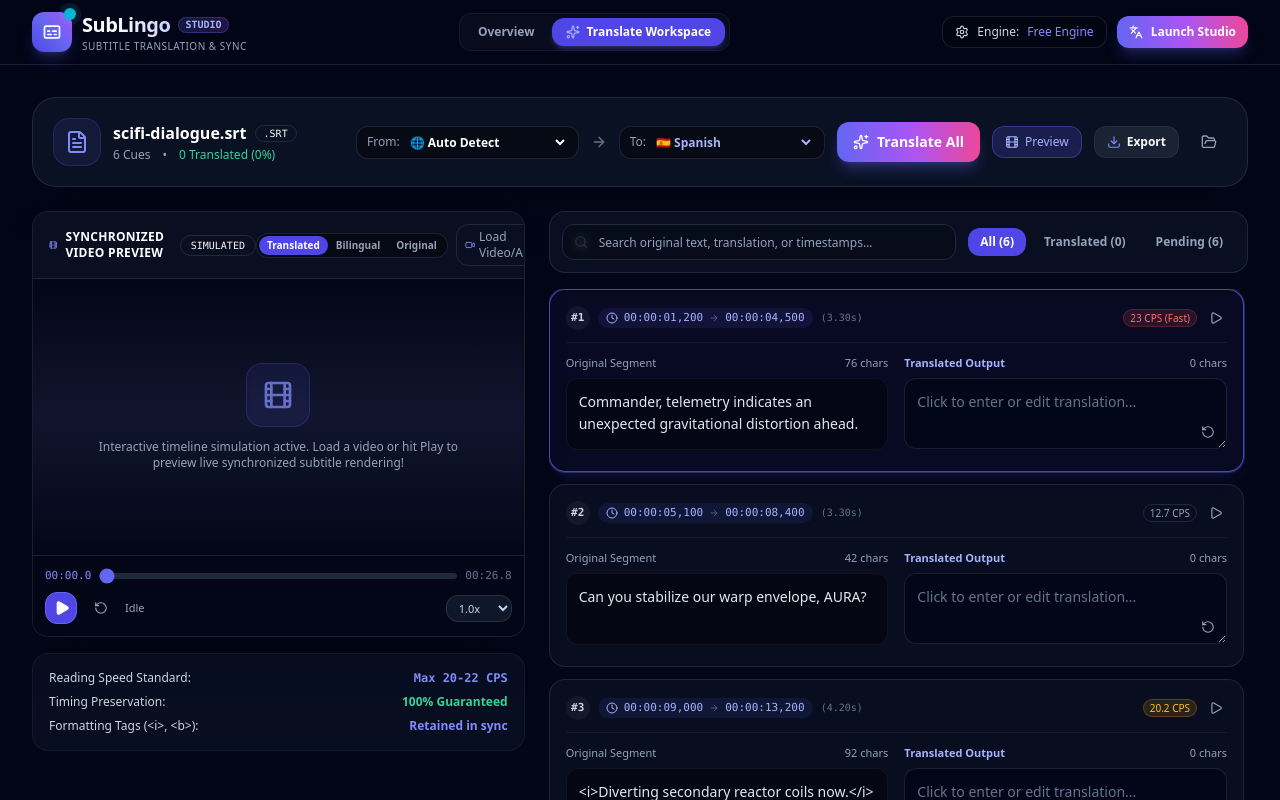
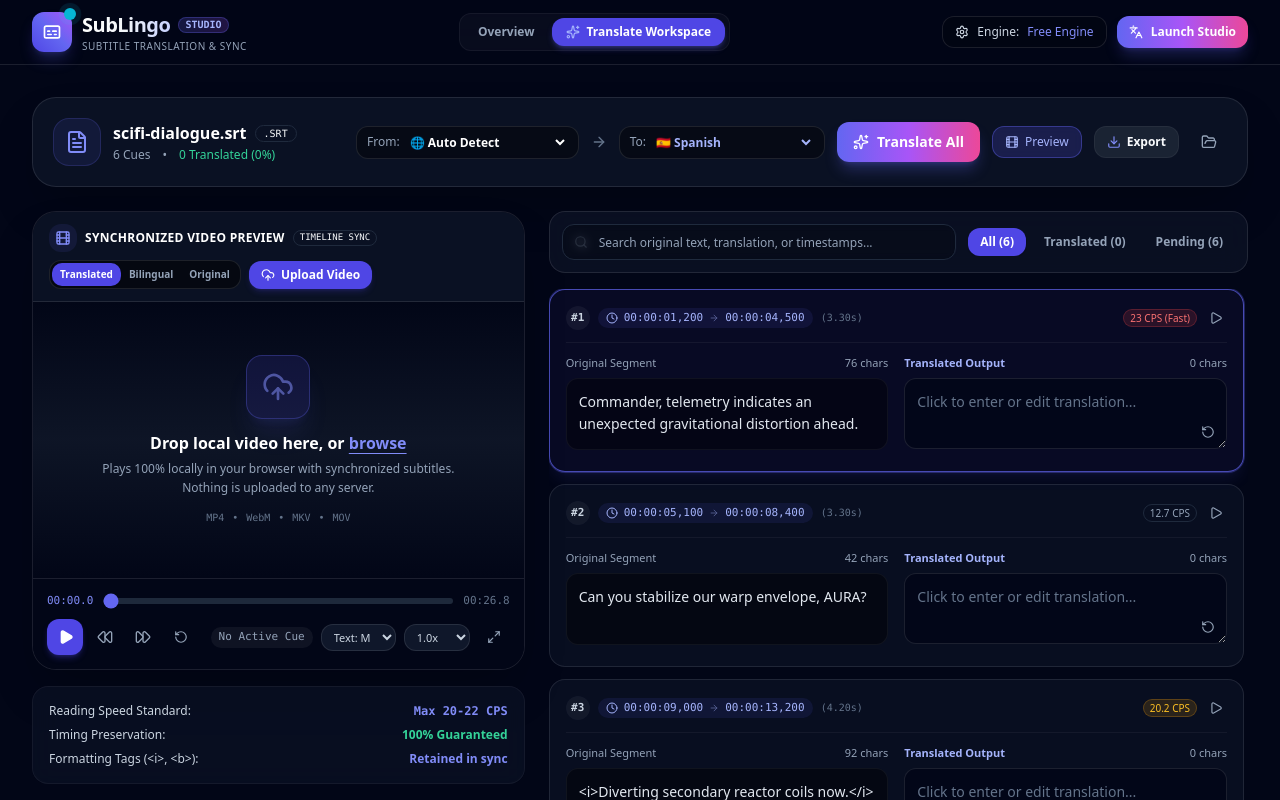
Before and after one commit to Rahul0070050/SubLingo, a Next.js app: page /translate in a window 1280 px wide. Both pictures are taken after a click on the button 337 px from the left and 723 px from the top of the page. Shown: the top 800 px of the page. Built offline with nearby package versions, Linux system fonts and the light colour scheme.

Commit message:
add video preview

```diff
--- a/src/components/studio/SynchronizedPreview.tsx
+++ b/src/components/studio/SynchronizedPreview.tsx
@@ -2,7 +2,23 @@
 
 import * as React from "react";
 import { SubtitleCue } from "@/lib/subtitles/types";
-import { Play, Pause, RotateCcw, Volume2, VolumeX, Maximize2, Video, Film, Eye } from "lucide-react";
+import {
+  Play,
+  Pause,
+  RotateCcw,
+  Volume2,
+  VolumeX,
+  Maximize2,
+  UploadCloud,
+  Film,
+  Video,
+  X,
+  FastForward,
+  Rewind,
+  Type,
+  Sliders,
+  Check,
+} from "lucide-react";
 import { Button } from "@/components/ui/Button";
 import { Badge } from "@/components/ui/Badge";
 
@@ -23,15 +39,23 @@ export function SynchronizedPreview({
   const [currentTime, setCurrentTime] = React.useState(0);
   const [duration, setDuration] = React.useState(0);
   const [mediaSrc, setMediaSrc] = React.useState<string | null>(null);
+  const [videoFileName, setVideoFileName] = React.useState<string | null>(null);
+  const [videoFileSize, setVideoFileSize] = React.useState<string | null>(null);
   const [mediaType, setMediaType] = React.useState<"video" | "audio" | "simulated">("simulated");
   const [previewMode, setPreviewMode] = React.useState<"translated" | "original" | "bilingual">("translated");
   const [playbackRate, setPlaybackRate] = React.useState(1);
+  const [volume, setVolume] = React.useState(1);
+  const [isMuted, setIsMuted] = React.useState(false);
+  const [isDraggingVideo, setIsDraggingVideo] = React.useState(false);
+  const [subtitleSize, setSubtitleSize] = React.useState<"sm" | "md" | "lg">("md");
+  const [subtitlePosition, setSubtitlePosition] = React.useState<"bottom" | "top">("bottom");
 
   const videoRef = React.useRef<HTMLVideoElement | null>(null);
-  const audioRef = React.useRef<HTMLAudioElement | null>(null);
+  const containerRef = React.useRef<HTMLDivElement | null>(null);
+  const fileInputRef = React.useRef<HTMLInputElement | null>(null);
   const animationFrameRef = React.useRef<number | null>(null);
 
-  // Maximum duration from subtitle cues
+  // Maximum duration from subtitle cues for simulated timeline
   const maxCueDuration = React.useMemo(() => {
     if (!cues.length) return 30;
     return Math.max(...cues.map((c) => c.endSeconds), 10);
@@ -43,16 +67,17 @@ export function SynchronizedPreview({
     }
   }, [maxCueDuration, mediaType]);
 
-  // Handle external seek requests
+  // Handle external seek requests from editor clicks
   React.useEffect(() => {
     if (seekTimeSeconds !== undefined && seekTimeSeconds !== null) {
       setCurrentTime(seekTimeSeconds);
-      if (videoRef.current) videoRef.current.currentTime = seekTimeSeconds;
-      if (audioRef.current) audioRef.current.currentTime = seekTimeSeconds;
+      if (videoRef.current) {
+        videoRef.current.currentTime = seekTimeSeconds;
+      }
     }
   }, [seekTimeSeconds]);
 
-  // Simulated playback timer
+  // Simulated playback timer (when no local video is loaded)
   React.useEffect(() => {
     if (mediaType !== "simulated") return;
 
@@ -91,35 +116,76 @@ export function SynchronizedPreview({
     return cues.find((c) => currentTime >= c.startSeconds && currentTime <= c.endSeconds);
   }, [cues, currentTime]);
 
-  // Sync active cue with parent if changed
+  // Sync active cue with parent editor if changed
   React.useEffect(() => {
     if (activeCue && onSelectCue && activeCue.id !== currentCueId) {
       onSelectCue(activeCue.id);
     }
   }, [activeCue, currentCueId, onSelectCue]);
 
-  const handleFileUpload = (e: React.ChangeEvent<HTMLInputElement>) => {
-    const file = e.target.files?.[0];
+  // Load video directly into browser memory with URL.createObjectURL (zero server upload)
+  const loadLocalMediaFile = (file: File) => {
     if (!file) return;
 
-    const url = URL.createObjectURL(file);
-    setMediaSrc(url);
-    if (file.type.startsWith("video/")) {
+    // Release old object URL if any
+    if (mediaSrc) {
+      URL.revokeObjectURL(mediaSrc);
+    }
+
+    const objectUrl = URL.createObjectURL(file);
+    setMediaSrc(objectUrl);
+    setVideoFileName(file.name);
+    setVideoFileSize(`${(file.size / (1024 * 1024)).toFixed(1)} MB`);
+
+    if (file.type.startsWith("audio/")) {
+      setMediaType("audio");
+    } else {
       setMediaType("video");
-    } else if (file.type.startsWith("audio/")) {
-      setMediaType("audio");
     }
+
     setCurrentTime(0);
     setIsPlaying(false);
   };
 
+  const handleFileChange = (e: React.ChangeEvent<HTMLInputElement>) => {
+    const file = e.target.files?.[0];
+    if (file) {
+      loadLocalMediaFile(file);
+    }
+  };
+
+  const handleDropVideo = (e: React.DragEvent) => {
+    e.preventDefault();
+    setIsDraggingVideo(false);
+
+    if (e.dataTransfer.files && e.dataTransfer.files.length > 0) {
+      const file = e.dataTransfer.files[0];
+      if (file.type.startsWith("video/") || file.type.startsWith("audio/")) {
+        loadLocalMediaFile(file);
+      }
+    }
+  };
+
+  const clearLoadedVideo = () => {
+    if (mediaSrc) {
+      URL.revokeObjectURL(mediaSrc);
+    }
+    setMediaSrc(null);
+    setVideoFileName(null);
+    setVideoFileSize(null);
+    setMediaType("simulated");
+    setCurrentTime(0);
+    setIsPlaying(false);
+    if (fileInputRef.current) fileInputRef.current.value = "";
+  };
+
   const togglePlay = () => {
     if (mediaType === "video" && videoRef.current) {
-      if (isPlaying) videoRef.current.pause();
-      else videoRef.current.play();
-    } else if (mediaType === "audio" && audioRef.current) {
-      if (isPlaying) audioRef.current.pause();
-      else audioRef.current.play();
+      if (isPlaying) {
+        videoRef.current.pause();
+      } else {
+        videoRef.current.play().catch((err) => console.log("Play error:", err));
+      }
     }
     setIsPlaying(!isPlaying);
   };
@@ -127,8 +193,51 @@ export function SynchronizedPreview({
   const handleSeek = (e: React.ChangeEvent<HTMLInputElement>) => {
     const newTime = parseFloat(e.target.value);
     setCurrentTime(newTime);
-    if (videoRef.current) videoRef.current.currentTime = newTime;
-    if (audioRef.current) audioRef.current.currentTime = newTime;
+    if (videoRef.current) {
+      videoRef.current.currentTime = newTime;
+    }
+  };
+
+  const skipSeconds = (seconds: number) => {
+    const next = Math.max(0, Math.min(duration, currentTime + seconds));
+    setCurrentTime(next);
+    if (videoRef.current) {
+      videoRef.current.currentTime = next;
+    }
+  };
+
+  const handleVolumeChange = (e: React.ChangeEvent<HTMLInputElement>) => {
+    const val = parseFloat(e.target.value);
+    setVolume(val);
+    setIsMuted(val === 0);
+    if (videoRef.current) {
+      videoRef.current.volume = val;
+      videoRef.current.muted = val === 0;
+    }
+  };
+
+  const toggleMute = () => {
+    if (isMuted) {
+      setIsMuted(false);
+      if (videoRef.current) {
+        videoRef.current.muted = false;
+        videoRef.current.volume = volume || 1;
+      }
+    } else {
+      setIsMuted(true);
+      if (videoRef.current) {
+        videoRef.current.muted = true;
+      }
+    }
+  };
+
+  const toggleFullscreen = () => {
+    if (!containerRef.current) return;
+    if (!document.fullscreenElement) {
+      containerRef.current.requestFullscreen().catch((err) => console.log(err));
+    } else {
+      document.exitFullscreen().catch((err) => console.log(err));
+    }
   };
 
   const formatTime = (seconds: number) => {
@@ -138,105 +247,203 @@ export function SynchronizedPreview({
     return `${String(m).padStart(2, "0")}:${String(s).padStart(2, "0")}.${ms}`;
   };
 
+  const subtitleSizeClasses = {
+    sm: "text-xs sm:text-sm px-3 py-1",
+    md: "text-sm sm:text-base px-4 py-2",
+    lg: "text-base sm:text-xl px-5 py-2.5 font-bold",
+  };
+
   return (
-    <div className="rounded-2xl border border-white/10 bg-slate-950/90 overflow-hidden shadow-2xl backdrop-blur-xl">
+    <div
+      ref={containerRef}
+      className="rounded-3xl border border-white/10 bg-slate-950/95 overflow-hidden shadow-2xl backdrop-blur-xl flex flex-col"
+    >
+      {/* Hidden File Input for Video Upload */}
+      <input
+        ref={fileInputRef}
+        type="file"
+        accept="video/*,audio/*,.mp4,.webm,.mkv,.mov,.avi,.mp3,.wav"
+        className="hidden"
+        onChange={handleFileChange}
+      />
+
       {/* Header Bar */}
-      <div className="flex items-center justify-between px-4 py-3 border-b border-white/10 bg-slate-900/60">
+      <div className="flex flex-wrap items-center justify-between px-4 py-3 border-b border-white/10 bg-slate-900/70 gap-2">
         <div className="flex items-center gap-2">
-          <Film className="h-4 w-4 text-indigo-400" />
-          <span className="text-xs font-bold text-white tracking-wide uppercase">
-            Synchronized Video Preview
-          </span>
-          <Badge variant="outline" className="text-[10px] uppercase font-mono">
-            {mediaType}
-          </Badge>
+          <div className="flex h-7 w-7 items-center justify-center rounded-lg bg-indigo-500/10 text-indigo-400">
+            <Film className="h-4 w-4" />
+          </div>
+          <div>
+            <div className="flex items-center gap-2">
+              <span className="text-xs font-bold text-white tracking-wide uppercase">
+                Synchronized Video Preview
+              </span>
+              <Badge
+                variant={mediaType === "video" ? "success" : "outline"}
+                className="text-[9px] uppercase font-mono py-0 px-1.5 h-4"
+              >
+                {mediaType === "video" ? "Video Active" : "Timeline Sync"}
+              </Badge>
+            </div>
+            {videoFileName && (
+              <p className="text-[10px] text-slate-400 truncate max-w-[200px] sm:max-w-xs">
+                {videoFileName} ({videoFileSize})
+              </p>
+            )}
+          </div>
         </div>
 
+        {/* Top Controls: Mode & Actions */}
         <div className="flex items-center gap-2">
-          {/* Overlay Language Mode */}
-          <div className="flex rounded-lg bg-black/40 p-0.5 border border-white/10 text-[10px]">
+          {/* Subtitle Track Selector */}
+          <div className="flex rounded-lg bg-black/50 p-0.5 border border-white/10 text-[10px]">
             <button
+              type="button"
               onClick={() => setPreviewMode("translated")}
-              className={`px-2 py-0.5 rounded-md font-semibold transition-all ${
-                previewMode === "translated" ? "bg-indigo-600 text-white" : "text-slate-400 hover:text-white"
+              className={`px-2 py-1 rounded-md font-semibold transition-all ${
+                previewMode === "translated"
+                  ? "bg-indigo-600 text-white shadow-sm"
+                  : "text-slate-400 hover:text-white"
               }`}
             >
               Translated
             </button>
             <button
+              type="button"
               onClick={() => setPreviewMode("bilingual")}
-              className={`px-2 py-0.5 rounded-md font-semibold transition-all ${
-                previewMode === "bilingual" ? "bg-indigo-600 text-white" : "text-slate-400 hover:text-white"
+              className={`px-2 py-1 rounded-md font-semibold transition-all ${
+                previewMode === "bilingual"
+                  ? "bg-indigo-600 text-white shadow-sm"
+                  : "text-slate-400 hover:text-white"
               }`}
             >
               Bilingual
             </button>
             <button
+              type="button"
               onClick={() => setPreviewMode("original")}
-              className={`px-2 py-0.5 rounded-md font-semibold transition-all ${
-                previewMode === "original" ? "bg-indigo-600 text-white" : "text-slate-400 hover:text-white"
+              className={`px-2 py-1 rounded-md font-semibold transition-all ${
+                previewMode === "original"
+                  ? "bg-indigo-600 text-white shadow-sm"
+                  : "text-slate-400 hover:text-white"
               }`}
             >
               Original
             </button>
           </div>
 
-          {/* Upload media button */}
-          <label className="cursor-pointer text-slate-400 hover:text-white text-xs font-medium px-2 py-1 rounded-lg border border-white/10 hover:border-white/20 transition-all flex items-center gap-1">
-            <Video className="h-3.5 w-3.5 text-indigo-400" />
-            <span className="hidden sm:inline">Load Video/Audio</span>
-            <input
-              type="file"
-              accept="video/*,audio/*"
-              className="hidden"
-              onChange={handleFileUpload}
-            />
-          </label>
+          {/* Load / Change Video Button */}
+          {mediaSrc ? (
+            <button
+              type="button"
+              onClick={clearLoadedVideo}
+              className="flex items-center gap-1 text-[11px] text-red-400 hover:text-red-300 hover:bg-red-500/10 px-2 py-1 rounded-lg border border-red-500/20 transition-colors"
+              title="Eject video and reset"
+            >
+              <X className="h-3 w-3" />
+              <span className="hidden sm:inline">Eject</span>
+            </button>
+          ) : (
+            <button
+              type="button"
+              onClick={() => fileInputRef.current?.click()}
+              className="flex items-center gap-1.5 text-xs font-semibold text-white bg-indigo-600 hover:bg-indigo-500 px-3 py-1.5 rounded-xl shadow-md shadow-indigo-600/20 transition-all active:scale-95"
+            >
+              <UploadCloud className="h-3.5 w-3.5" />
+              <span>Upload Video</span>
+            </button>
+          )}
         </div>
       </div>
 
       {/* Screen Display Area */}
-      <div className="relative aspect-video w-full bg-slate-900/90 flex items-center justify-center overflow-hidden group select-none">
+      <div
+        onDragOver={(e) => {
+          e.preventDefault();
+          setIsDraggingVideo(true);
+        }}
+        onDragLeave={() => setIsDraggingVideo(false)}
+        onDrop={handleDropVideo}
+        className={`relative aspect-video w-full bg-black flex items-center justify-center overflow-hidden group select-none transition-colors ${
+          isDraggingVideo ? "ring-2 ring-indigo-500 bg-indigo-950/40" : ""
+        }`}
+      >
+        {/* Active Local Video Player */}
         {mediaType === "video" && mediaSrc ? (
           <video
             ref={videoRef}
             src={mediaSrc}
-            className="w-full h-full object-contain"
+            className="w-full h-full object-contain cursor-pointer"
+            onClick={togglePlay}
             onTimeUpdate={(e) => setCurrentTime(e.currentTarget.currentTime)}
             onLoadedMetadata={(e) => setDuration(e.currentTarget.duration)}
             onEnded={() => setIsPlaying(false)}
+            playsInline
           />
         ) : (
-          /* Simulated Cinema Canvas */
-          <div className="absolute inset-0 flex flex-col items-center justify-center p-6 text-center bg-gradient-to-b from-slate-950 via-indigo-950/20 to-slate-950">
-            <div className="w-16 h-16 rounded-2xl bg-indigo-500/10 border border-indigo-500/20 flex items-center justify-center mb-3 text-indigo-400 shadow-inner">
-              <Film className="h-8 w-8 opacity-75" />
+          /* Empty / Upload Dropzone State */
+          <div
+            onClick={() => fileInputRef.current?.click()}
+            className="absolute inset-0 flex flex-col items-center justify-center p-6 text-center cursor-pointer bg-gradient-to-b from-slate-950 via-slate-900/90 to-slate-950 hover:bg-slate-900/60 transition-all"
+          >
+            <div className="w-16 h-16 rounded-2xl bg-indigo-600/15 border border-indigo-500/30 flex items-center justify-center mb-3 text-indigo-400 group-hover:scale-105 group-hover:bg-indigo-600/25 transition-all shadow-xl shadow-indigo-500/10">
+              <UploadCloud className="h-8 w-8 animate-pulse" />
             </div>
-            <p className="text-xs text-slate-400 max-w-sm">
-              Interactive timeline simulation active. Load a video or hit Play to preview live synchronized subtitle rendering!
+
+            <h4 className="text-sm sm:text-base font-bold text-white mb-1">
+              Drop local video here, or <span className="text-indigo-400 underline underline-offset-4">browse</span>
+            </h4>
+            <p className="text-xs text-slate-400 max-w-sm mb-3 leading-relaxed">
+              Plays 100% locally in your browser with synchronized subtitles. Nothing is uploaded to any server.
             </p>
+            <div className="flex items-center gap-2 text-[10px] text-slate-500 font-mono">
+              <span>MP4</span>
+              <span>•</span>
+              <span>WebM</span>
+              <span>•</span>
+              <span>MKV</span>
+              <span>•</span>
+              <span>MOV</span>
+            </div>
           </div>
         )}
 
-        {/* Live Subtitle Overlay */}
+        {/* Drag Overlay Notice */}
+        {isDraggingVideo && (
+          <div className="absolute inset-0 z-30 bg-indigo-950/80 backdrop-blur-sm flex flex-col items-center justify-center text-center p-4">
+            <UploadCloud className="h-12 w-12 text-indigo-300 animate-bounce mb-2" />
+            <p className="text-base font-bold text-white">Drop video to load instantly!</p>
+          </div>
+        )}
+
+        {/* Live Cinema Subtitle Overlay (Netflix/Theater grade) */}
         {activeCue && (
-          <div className="absolute bottom-6 left-4 right-4 z-20 flex flex-col items-center justify-center text-center pointer-events-none transition-all duration-150 animate-in fade-in zoom-in-95">
-            <div className="max-w-2xl px-4 py-2 rounded-xl bg-black/80 backdrop-blur-md border border-white/15 shadow-2xl">
+          <div
+            className={`absolute ${
+              subtitlePosition === "top" ? "top-6" : "bottom-6"
+            } left-4 right-4 z-20 flex flex-col items-center justify-center text-center pointer-events-none transition-all duration-150 animate-in fade-in zoom-in-95`}
+          >
+            <div
+              className={`max-w-3xl rounded-xl bg-black/85 backdrop-blur-md border border-white/20 shadow-2xl text-shadow ${subtitleSizeClasses[subtitleSize]}`}
+              style={{
+                textShadow: "0 2px 4px rgba(0,0,0,0.9), 0 0 2px rgba(0,0,0,0.9)",
+              }}
+            >
               {previewMode === "bilingual" ? (
                 <div className="space-y-1">
-                  <p className="text-amber-300 font-semibold text-sm sm:text-base drop-shadow-md">
+                  <p className="text-amber-300 font-semibold tracking-wide drop-shadow-md">
                     {activeCue.translatedText || activeCue.originalText}
                   </p>
-                  <p className="text-white/80 text-xs sm:text-sm drop-shadow">
+                  <p className="text-white/90 font-medium text-xs sm:text-sm drop-shadow">
                     {activeCue.originalText}
                   </p>
                 </div>
               ) : previewMode === "translated" ? (
-                <p className="text-amber-300 font-semibold text-sm sm:text-base drop-shadow-md">
+                <p className="text-amber-300 font-semibold tracking-wide drop-shadow-md">
                   {activeCue.translatedText || activeCue.originalText}
                 </p>
               ) : (
-                <p className="text-white font-medium text-sm sm:text-base drop-shadow-md">
+                <p className="text-white font-medium tracking-wide drop-shadow-md">
                   {activeCue.originalText}
                 </p>
               )}
@@ -246,10 +453,10 @@ export function SynchronizedPreview({
       </div>
 
       {/* Media Timeline & Controls */}
-      <div className="p-3 bg-slate-950 border-t border-white/10 space-y-2">
-        {/* Progress Bar / Scrubber */}
-        <div className="flex items-center gap-2">
-          <span className="text-[11px] font-mono text-indigo-400 w-12 text-right">
+      <div className="p-3.5 bg-slate-950 border-t border-white/10 space-y-2.5">
+        {/* Scrubber Timeline */}
+        <div className="flex items-center gap-2.5">
+          <span className="text-[11px] font-mono font-medium text-indigo-400 w-12 text-right">
             {formatTime(currentTime)}
           </span>
           <input
@@ -259,7 +466,8 @@ export function SynchronizedPreview({
             step="0.05"
             value={currentTime}
             onChange={handleSeek}
-            className="w-full h-1.5 bg-slate-800 rounded-lg appearance-none cursor-pointer accent-indigo-500"
+            className="w-full h-1.5 bg-slate-800 rounded-lg appearance-none cursor-pointer accent-indigo-500 hover:h-2 transition-all"
+            title="Seek playback position"
           />
           <span className="text-[11px] font-mono text-slate-500 w-12">
             {formatTime(duration)}
@@ -267,16 +475,37 @@ export function SynchronizedPreview({
         </div>
 
         {/* Playback Controls Row */}
-        <div className="flex items-center justify-between">
-          <div className="flex items-center gap-2">
+        <div className="flex flex-wrap items-center justify-between gap-2">
+          {/* Left Group: Play/Pause, Rewind, Fast Forward, Volume */}
+          <div className="flex items-center gap-1.5">
             <Button
-              variant="outline"
+              variant="default"
               size="icon"
               onClick={togglePlay}
-              className="h-8 w-8 rounded-lg bg-indigo-600 border-indigo-500 text-white hover:bg-indigo-700"
-              title={isPlaying ? "Pause" : "Play"}
+              className="h-9 w-9 rounded-xl bg-indigo-600 hover:bg-indigo-500 text-white shadow-md shadow-indigo-600/30 active:scale-95 transition-all"
+              title={isPlaying ? "Pause (Space)" : "Play (Space)"}
             >
               {isPlaying ? <Pause className="h-4 w-4" /> : <Play className="h-4 w-4 fill-current ml-0.5" />}
+            </Button>
+
+            <Button
+              variant="ghost"
+              size="icon"
+              onClick={() => skipSeconds(-3)}
+              className="h-8 w-8 text-slate-400 hover:text-white"
+              title="Skip back 3s"
+            >
+              <Rewind className="h-4 w-4" />
+            </Button>
+
+            <Button
+              variant="ghost"
+              size="icon"
+              onClick={() => skipSeconds(3)}
+              className="h-8 w-8 text-slate-400 hover:text-white"
+              title="Skip forward 3s"
+            >
+              <FastForward className="h-4 w-4" />
             </Button>
 
             <Button
@@ -292,13 +521,53 @@ export function SynchronizedPreview({
               <RotateCcw className="h-3.5 w-3.5" />
             </Button>
 
-            <span className="text-[11px] text-slate-400">
-              {activeCue ? `Cue #${activeCue.id}` : "Idle"}
-            </span>
+            {/* Volume Control */}
+            {mediaType === "video" && (
+              <div className="flex items-center gap-1 ml-1 pl-2 border-l border-white/10">
+                <button
+                  type="button"
+                  onClick={toggleMute}
+                  className="text-slate-400 hover:text-white p-1 rounded-md"
+                  title={isMuted ? "Unmute" : "Mute"}
+                >
+                  {isMuted || volume === 0 ? (
+                    <VolumeX className="h-4 w-4 text-red-400" />
+                  ) : (
+                    <Volume2 className="h-4 w-4" />
+                  )}
+                </button>
+                <input
+                  type="range"
+                  min="0"
+                  max="1"
+                  step="0.05"
+                  value={isMuted ? 0 : volume}
+                  onChange={handleVolumeChange}
+                  className="w-14 h-1 bg-slate-800 rounded-lg appearance-none cursor-pointer accent-indigo-400"
+                />
+              </div>
+            )}
           </div>
 
+          {/* Right Group: Cue indicator, Speed, Subtitle Size, Fullscreen */}
           <div className="flex items-center gap-2">
-            {/* Playback speed */}
+            <span className="text-[11px] font-mono text-slate-400 bg-white/5 px-2 py-0.5 rounded-md hidden sm:inline">
+              {activeCue ? `Cue #${activeCue.id}` : "No Active Cue"}
+            </span>
+
+            {/* Subtitle Size Selector */}
+            <select
+              value={subtitleSize}
+              onChange={(e) => setSubtitleSize(e.target.value as "sm" | "md" | "lg")}
+              className="bg-slate-900 border border-white/10 text-slate-300 text-[11px] rounded-lg px-2 py-1 focus:outline-none"
+              title="Subtitle Size"
+            >
+              <option value="sm">Text: S</option>
+              <option value="md">Text: M</option>
+              <option value="lg">Text: L</option>
+            </select>
+
+            {/* Playback Speed */}
             <select
               value={playbackRate}
               onChange={(e) => {
@@ -307,12 +576,25 @@ export function SynchronizedPreview({
                 if (videoRef.current) videoRef.current.playbackRate = rate;
               }}
               className="bg-slate-900 border border-white/10 text-slate-300 text-[11px] rounded-lg px-2 py-1 focus:outline-none"
+              title="Playback Speed"
             >
               <option value="0.75">0.75x</option>
               <option value="1">1.0x</option>
               <option value="1.25">1.25x</option>
               <option value="1.5">1.5x</option>
+              <option value="2">2.0x</option>
             </select>
+
+            {/* Fullscreen Button */}
+            <Button
+              variant="ghost"
+              size="icon"
+              onClick={toggleFullscreen}
+              className="h-8 w-8 text-slate-400 hover:text-white"
+              title="Fullscreen"
+            >
+              <Maximize2 className="h-3.5 w-3.5" />
+            </Button>
           </div>
         </div>
       </div>
```
